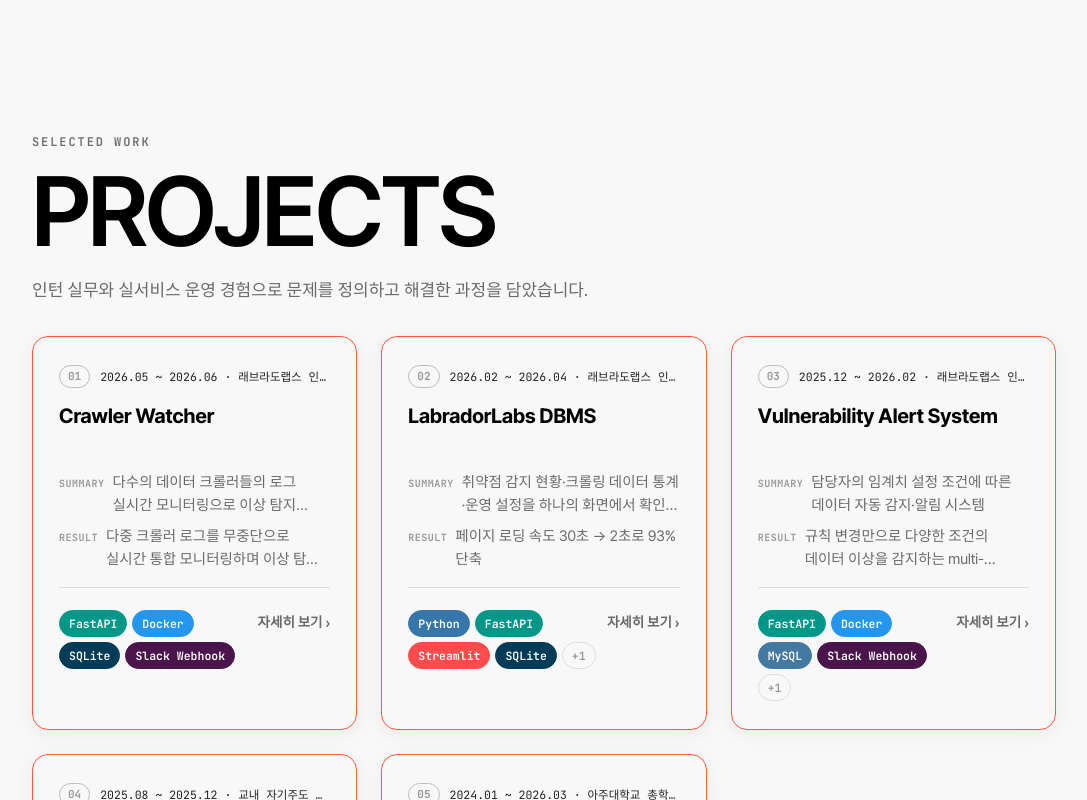
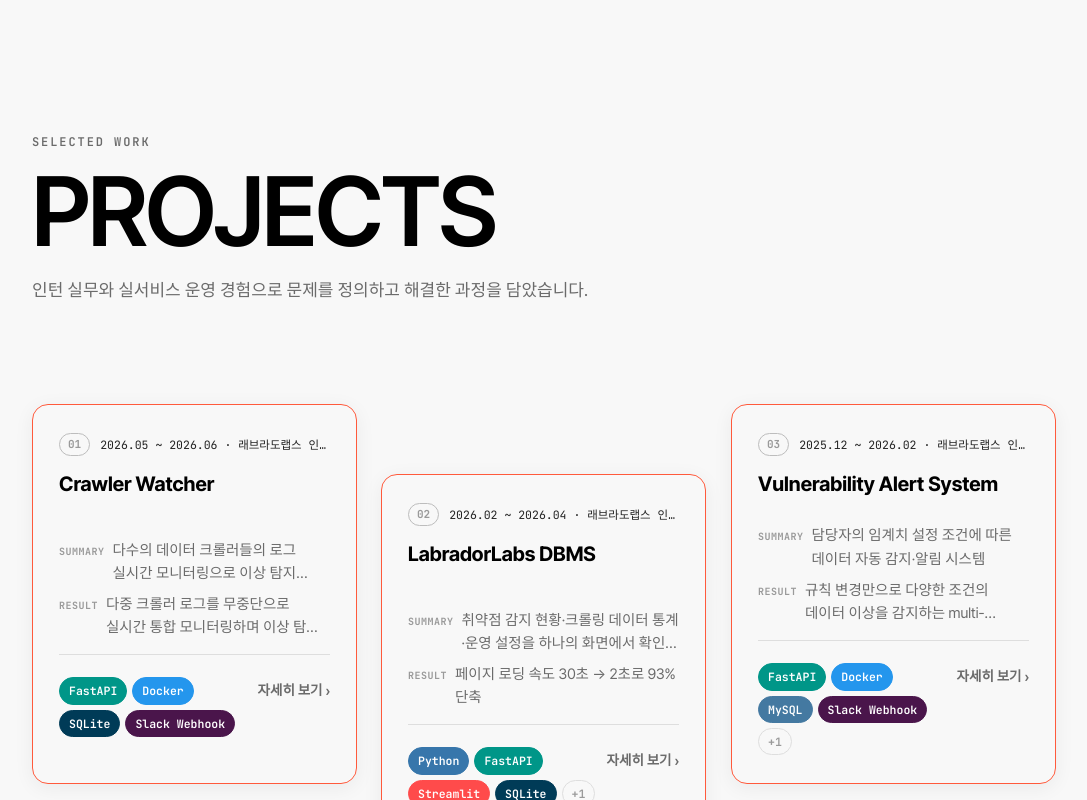
Before and after one commit to ytnwjd/ytnwjd-portfolio, a Vue app: page / in a window 1280 px wide. Shown: the part 1740-2540 px from the top of the page, without its empty margins (96-1183 px from the left). Built offline with nearby package versions, Linux system fonts and the light colour scheme.

Commit message:
style: change card style grid to collage

```diff
--- a/src/components/sections/ProjectCard.vue
+++ b/src/components/sections/ProjectCard.vue
@@ -7,9 +7,7 @@ import { getTechColor, getTagTextColor } from '@/data/techColors'
 const props = defineProps({
   project: { type: Object, required: true },
   index: { type: Number, required: true },
-  // 그리드 전체 폭을 차지하는 마지막 카드는 회전을 주면 모서리가 섹션 밖으로
-  // 삐져나가 가로 스크롤이 생기므로 회전 없이 뜨는 효과만 적용
-  wide: { type: Boolean, default: false },
+  noTilt: { type: Boolean, default: false },
 })
 
 const indexLabel = computed(() => String(props.index + 1).padStart(2, '0'))
@@ -35,7 +33,7 @@ function tagStyle(tech) {
   <RouterLink
     :to="{ name: 'project-detail', params: { slug: project.slug } }"
     class="project-card"
-    :class="{ 'no-tilt': wide }"
+    :class="{ 'no-tilt': noTilt }"
     :style="{ '--rotate': rotate }"
   >
     <div class="card-top">
--- a/src/components/sections/ProjectsSection.vue
+++ b/src/components/sections/ProjectsSection.vue
@@ -7,17 +7,31 @@ import ProjectCard from './ProjectCard.vue'
 // hidden 프로젝트는 데이터는 보존하되 화면에는 노출하지 않는다
 const visibleProjects = projects.filter((p) => !p.hidden)
 
-// .project-grid의 그리드 컬럼 수는 미디어 쿼리로 3 → 2 → 1개로 바뀐다.
-// 현재 컬럼 수를 함께 추적해야 "마지막 줄에 혼자 남는지" 판단이 브레이크포인트마다 정확해진다.
+// 데스크톱 콜라주 배치 — 섹션 헤더 아래 24열 × 10px 행 그리드 위의 좌표(grid-area)와 기울기.
+// 행이 10px 단위라 span 38 ≒ 카드 높이 380px. 카드 크기는 모두 같게 두고(8열 × 38행),
+// 윗줄 3장·아랫줄 2장을 위아래로 엇갈리게 놓아 지그재그 리듬만 만든다.
+const COLLAGE_SLOTS = {
+  'crawler-watcher': { area: '1 / 1 / span 38 / 9', tilt: '-1.2deg' },
+  'labradorlabs-DBMS': { area: '8 / 9 / span 38 / 17', tilt: '1deg' },
+  'vulnerability-alert-system': { area: '1 / 17 / span 38 / 25', tilt: '-0.8deg' },
+  'gpu-job-management-dashboard': { area: '48 / 4 / span 38 / 12', tilt: '1.2deg' },
+  ajouchong: { area: '52 / 14 / span 38 / 22', tilt: '-1deg' },
+}
+
+// 슬롯이 지정되지 않은 프로젝트가 하나라도 보이면 콜라주가 깨지므로 일반 그리드로 대체
+const hasCollageSlots = visibleProjects.every((p) => COLLAGE_SLOTS[p.slug])
+
+// 1200px 이상은 콜라주, 그 아래는 2열 → 1열 그리드.
+// 현재 레이아웃을 추적해야 "마지막 줄에 혼자 남는 카드" 판단이 브레이크포인트마다 정확해진다.
 const mediaQueries = [
   { query: '(max-width: 600px)', columns: 1 },
-  { query: '(max-width: 900px)', columns: 2 },
+  { query: '(max-width: 1199px)', columns: 2 },
 ]
-const columns = ref(3)
+const columns = ref(0) // 0 = 콜라주
 
 function updateColumns() {
   const matched = mediaQueries.find((mq) => window.matchMedia(mq.query).matches)
-  columns.value = matched ? matched.columns : 3
+  columns.value = matched ? matched.columns : hasCollageSlots ? 0 : 3
 }
 
 let mqlList = []
@@ -32,26 +46,39 @@ onBeforeUnmount(() => {
   mqlList.forEach((mql) => mql.removeEventListener('change', updateColumns))
 })
 
-// 현재 컬럼 수 기준으로 마지막 줄에 카드 1개만 덩그러니 남는 경우에만
-// 그 카드를 전체 폭으로 넓혀 어색한 여백을 없앤다. 1열에서는 이미 전체 폭이라 항상 제외한다.
+const isCollage = computed(() => columns.value === 0)
+
+// 그리드 모드에서 마지막 줄에 카드 1개만 덩그러니 남는 경우에만 그 카드를 전체 폭으로 넓힌다.
+// 1열은 이미 전체 폭이고, 콜라주는 좌표가 고정이라 제외한다.
 const isLastCardWide = computed(
   () => columns.value > 1 && visibleProjects.length % columns.value === 1,
 )
+
+function slotStyle(project) {
+  const slot = COLLAGE_SLOTS[project.slug]
+  return slot ? { '--slot': slot.area, '--tilt': slot.tilt } : undefined
+}
 </script>
 
 <template>
   <section id="projects" class="section">
+    <div class="project-layout" :class="{ 'is-collage': isCollage }">
+      <div class="project-head">
         <span class="eyebrow">Selected Work</span>
         <h2 class="giant-title">PROJECTS</h2>
         <p class="section-intro">인턴 실무와 실서비스 운영 경험으로 문제를 정의하고 해결한 과정을 담았습니다.</p>
+      </div>
 
-    <!-- 3열 그리드 — 모든 카드는 동일한 크기, 마지막 줄에 혼자 남는 카드만 전체 폭으로 확장 -->
+      <!-- 데스크톱: 크기·위치·기울기가 제각각인 콜라주 / 태블릿 이하: 동일 크기 그리드 -->
       <ul class="project-grid">
         <li v-for="(project, i) in visibleProjects" :key="project.slug" :id="`project-${project.slug}`"
-        class="project-item" :class="{ 'is-wide': isLastCardWide && i === visibleProjects.length - 1 }">
-        <ProjectCard :project="project" :index="i" :wide="isLastCardWide && i === visibleProjects.length - 1" />
+          class="project-item" :class="{ 'is-wide': isLastCardWide && i === visibleProjects.length - 1 }"
+          :style="isCollage ? slotStyle(project) : undefined">
+          <ProjectCard :project="project" :index="i"
+            :no-tilt="isCollage || (isLastCardWide && i === visibleProjects.length - 1)" />
         </li>
       </ul>
+    </div>
   </section>
 </template>
 
@@ -59,10 +86,10 @@ const isLastCardWide = computed(
 /* 프로젝트 그리드 — 카드마다 그림자로 떠 보이도록 실제 간격을 두고 배치 */
 .project-grid {
   display: grid;
-  grid-template-columns: repeat(3, 1fr);
+  grid-template-columns: repeat(2, 1fr);
   grid-auto-rows: minmax(330px, auto);
   gap: 24px;
-  margin-top: 32px;
+  margin-top: 48px;
 }
 
 /* KPI 카드에서 특정 프로젝트로 스크롤 이동 시, sticky 상단 내비게이션에 카드가 가리지 않도록 여백 확보.
@@ -77,9 +104,32 @@ const isLastCardWide = computed(
   grid-column: 1 / -1;
 }
 
-@media (max-width: 900px) {
-  .project-grid {
-    grid-template-columns: repeat(2, 1fr);
+/* 콜라주 — 섹션 헤더 아래에 24열 × 10px 행 그리드를 깔고, 카드마다 좌표를 지정해 흩뿌린다 */
+@media (min-width: 1200px) {
+  .is-collage .project-grid {
+    grid-template-columns: repeat(24, 1fr);
+    grid-auto-rows: 10px;
+    gap: 0 24px;
+    margin-top: 100px;
+  }
+
+  .is-collage .project-item {
+    grid-area: var(--slot);
+    transform: rotate(var(--tilt, 0deg));
+    transition: transform 0.25s ease;
+  }
+
+  /* 마우스를 올리면 기울기가 풀리며 똑바로 서고, 겹친 카드 위로 올라온다 */
+  .is-collage .project-item:hover,
+  .is-collage .project-item:focus-within {
+    z-index: 1;
+    transform: rotate(0deg);
+  }
+}
+
+@media (prefers-reduced-motion: reduce) {
+  .is-collage .project-item {
+    transition: none;
   }
 }
 
```
Lines whose indentation alone changed are shown as unchanged.
